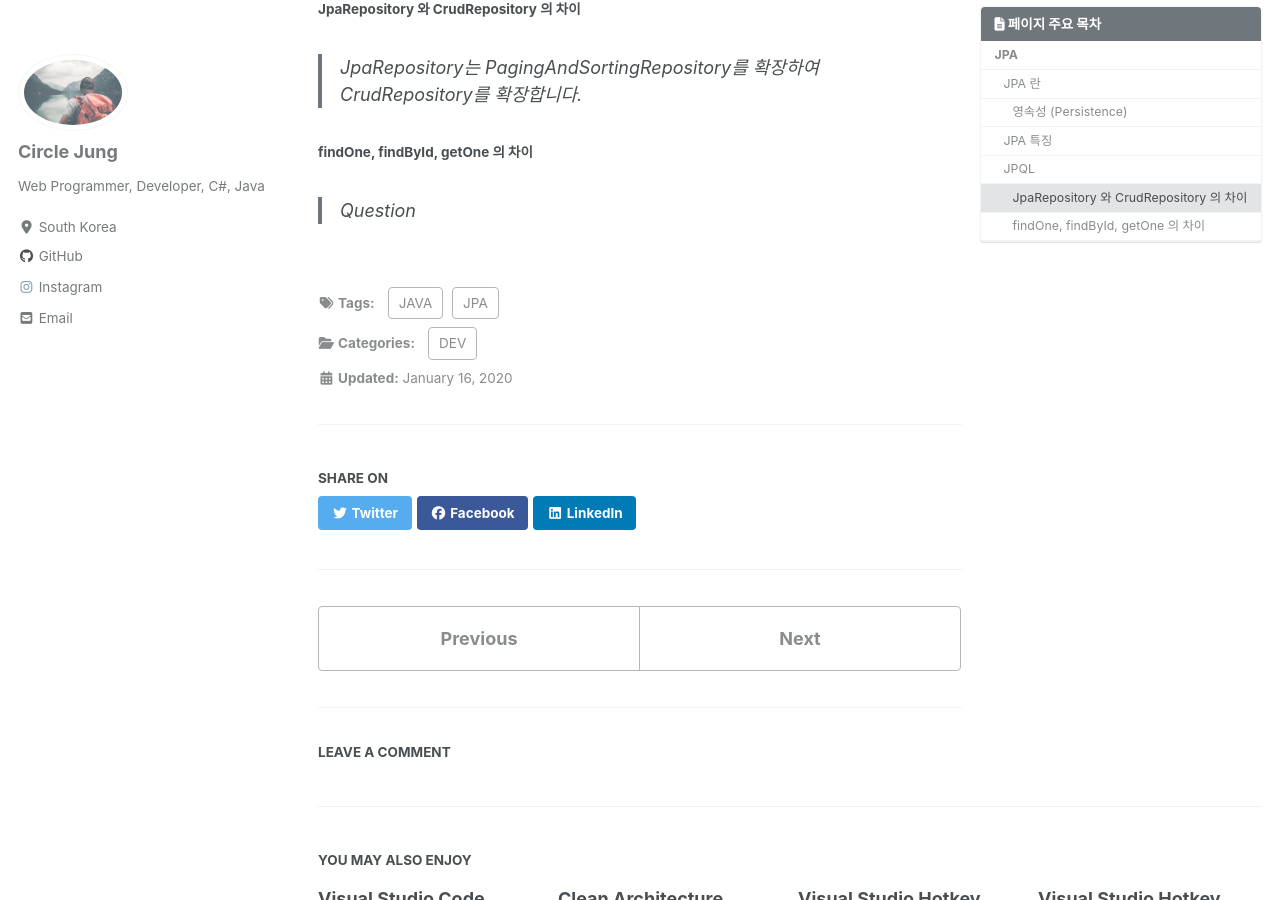
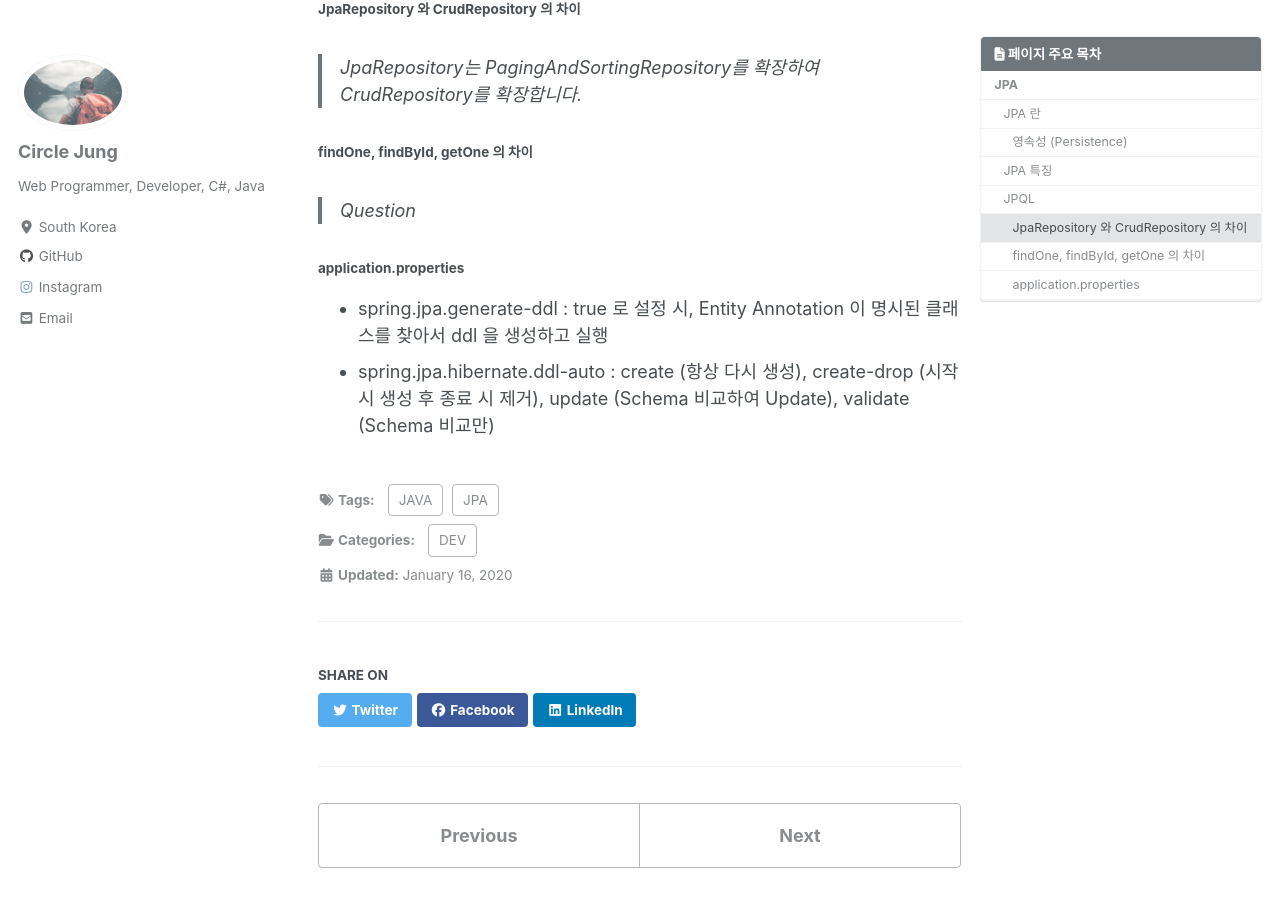
Before and after one commit to jwh0124/jwh0124.github.io, a Jekyll site: the page built from _posts/2020-01-16-jpa.md, in a window 1280 px wide and 900 px high, scrolled down 824 px. Built offline with Jekyll 4.4.1, drawn with Linux system fonts in a browser that asks for light colours; cached includes are drawn as plain includes; nearby versions of some CDN libraries; comment, search, counter and statistics services are not loaded.

Commit message:
+ add jpa application properties

```diff
--- a/_posts/2020-01-16-jpa.md
+++ b/_posts/2020-01-16-jpa.md
@@ -43,3 +43,8 @@ last_modified_at: 2020-01-16T21:00:00
 #### findOne, findById, getOne 의 차이 ####
 
 > Question
+
+#### application.properties ####
+
+- spring.jpa.generate-ddl : true 로 설정 시, Entity Annotation 이 명시된 클래스를 찾아서 ddl 을 생성하고 실행
+- spring.jpa.hibernate.ddl-auto : create (항상 다시 생성), create-drop (시작 시 생성 후 종료 시 제거), update (Schema 비교하여 Update), validate (Schema 비교만)
```
